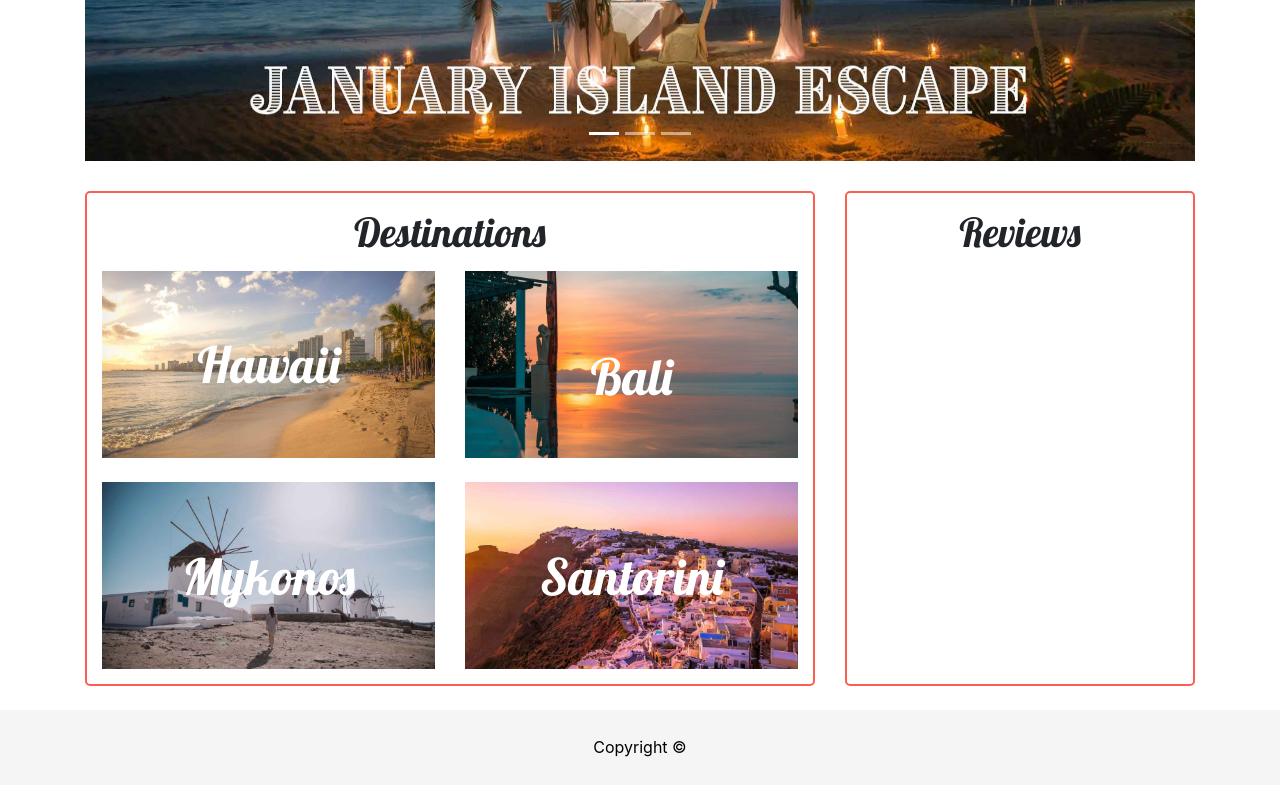
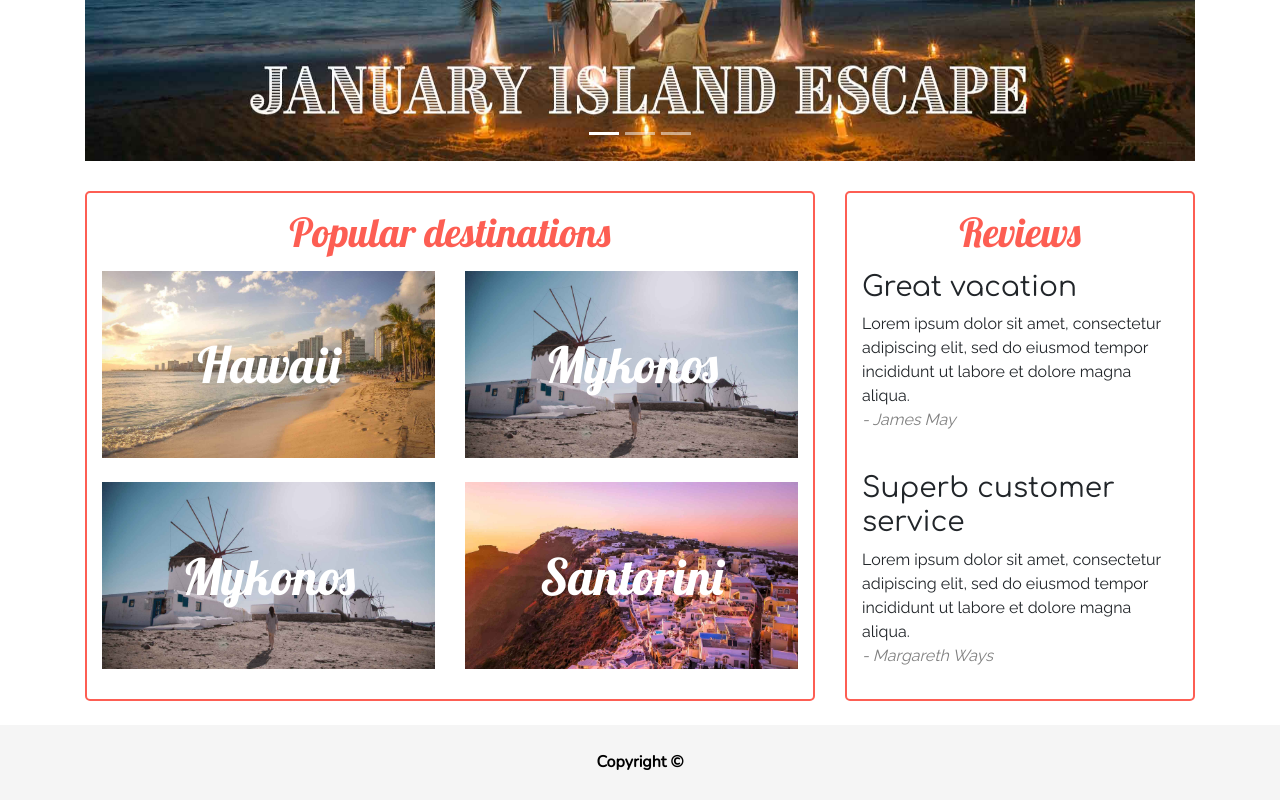
Before and after one commit to gujoey/island-escapes, a React (Create React App) app: page /#/ in a window 1280 px wide. Shown: the part 316-1116 px from the top of the page. Built offline with nearby package versions, Linux system fonts and the light colour scheme.

Commit message:
added styling

```diff
--- a/public/index.html
+++ b/public/index.html
@@ -13,7 +13,7 @@
       user's mobile device or desktop. See https://developers.google.com/web/fundamentals/web-app-manifest/
     -->
 	<link rel="stylesheet" href="https://stackpath.bootstrapcdn.com/bootstrap/4.3.1/css/bootstrap.min.css" integrity="sha384-ggOyR0iXCbMQv3Xipma34MD+dH/1fQ784/j6cY/iJTQUOhcWr7x9JvoRxT2MZw1T" crossorigin="anonymous">
-    <title>React App</title>
+    <title>Januar Island Escape</title>
   </head>
   <body>
     <noscript>You need to enable JavaScript to run this app.</noscript>
--- a/src/components/Homepage/HomepageComponent.jsx
+++ b/src/components/Homepage/HomepageComponent.jsx
@@ -13,33 +13,41 @@ export default class HomepageComponent extends React.Component{
 				<Row className="[ row-eq-height ]">
 					<Col md="8" className="[ d-flex flex-column mb-4 ]">
 						<div className="[ col-home ]">
-							<h1 className="[ col-home__header ]">Destinations</h1>
+							<h1 className="[ col-home__header ]">Popular destinations</h1>
 
-							<Row className="[ row-eq-height ]">
+							<Row className="[ row-eq-height homepageContainer__row ]">
 								<Col md="6" className="[ mb-4 ]">
 									<a href="#/packages">
-										<img className="[ img-fluid ]" src={require("./../../img/photos/destinations/hawaii.jpg")} alt="Hawaii"/>
-										<span className="[ col-home__img-text ]">Hawaii</span>
+										<div className="[ col-home__overlay ]">
+											<img className="[ img-fluid ]" src={require("./../../img/photos/destinations/hawaii.jpg")} 	alt="Hawaii"/>
+											<span className="[ col-home__img-text ]">Hawaii</span>
+										</div>
 									</a>
 								</Col>
-								<Col md="6">
-									<a href="#/packages">
-										<img className="[ img-fluid ]" src={require("./../../img/photos/destinations/bali.jpg")} alt="Bali"/>
-										<span className="[ col-home__img-text ]">Bali</span>
+								<Col md="6" className="[ mb-4 ]">
+									<a href="#/packages" >
+										<div className="[ col-home__overlay ]">
+											<img className="[ img-fluid ]" src={require("./../../img/photos/destinations/mykonos.jpg")} alt="bali"/>
+											<span className="[ col-home__img-text ]">Mykonos</span>
+										</div>
 									</a>
 								</Col>
 
-								<Col md="6">
+								<Col md="6" className="[ mb-4 ]">
 									<a href="#/packages">
-										<img className="[ img-fluid ]" src={require("./../../img/photos/destinations/mykonos.jpg")} alt="Bora Bora"/>
-										<span className="[ col-home__img-text ]">Mykonos</span>
+										<div className="[ col-home__overlay ]">
+											<img className="[ img-fluid ]" src={require("./../../img/photos/destinations/mykonos.jpg")} alt="Mykonos"/>
+											<span className="[ col-home__img-text ]">Mykonos</span>
+										</div>
 									</a>
 								</Col>
 
-								<Col md="6">
+								<Col md="6" className="[ mb-4 ]">
 									<a href="#/packages">
-										<img className="[ img-fluid ]" src={require("./../../img/photos/destinations/santorini.jpg")} alt="Santorini"/>
-										<span className="[ col-home__img-text ]">Santorini</span>
+										<div className="[ col-home__overlay ]">
+											<img className="[ img-fluid ]" src={require("./../../img/photos/destinations/santorini.jpg")} alt="Santorini"/>
+											<span className="[ col-home__img-text ]">Santorini</span>
+										</div>
 									</a>
 								</Col>
 							</Row>
@@ -49,6 +57,21 @@ export default class HomepageComponent extends React.Component{
 					<Col md="4" className="[ d-flex flex-column mb-4 ]">
 						<div className="[ col-home ]">
 							<h1 className="[ col-home__header ]">Reviews</h1>
+							<Row>
+								<Col md="12">
+									<h2 className="[ col-home__header-two ]">Great vacation</h2>
+									<p>
+										Lorem ipsum dolor sit amet, consectetur adipiscing elit, sed do eiusmod tempor incididunt ut labore et dolore magna aliqua. <br/>
+										<span className="[ col-home--grey ]"><i>- James May</i></span>
+									</p><br/>
+								</Col>								<Col md="12">
+									<h2 className="[ col-home__header-two ]">Superb customer service</h2>
+									<p>
+										Lorem ipsum dolor sit amet, consectetur adipiscing elit, sed do eiusmod tempor incididunt ut labore et dolore magna aliqua. <br/>
+										<span className="[ col-home--grey ]"><i>- Margareth Ways</i></span>
+									</p>
+								</Col>
+							</Row>
 						</div>
 					</Col>
 				</Row>
--- a/src/styles/partials/_contact.scss
+++ b/src/styles/partials/_contact.scss
@@ -4,6 +4,7 @@
 	&__header{
 		@include fontsize(50);
 		text-align: center;
+		color: $orange;
 	}
 }
 
--- a/src/styles/partials/_footer.scss
+++ b/src/styles/partials/_footer.scss
@@ -10,6 +10,8 @@
 	width: 100%;
 
 	&__copyright{
+		font-family: $navigation;
+		font-weight: bold;
 		padding-top: 25px;
 		display: block;
 	}
--- a/src/styles/partials/_home.scss
+++ b/src/styles/partials/_home.scss
@@ -1,5 +1,8 @@
 .homepageContainer{
 	margin-top: 30px;
+	&__row{
+		margin-bottom: -15px;
+	}
 }
 
 .col-home{
@@ -8,12 +11,29 @@
 	padding: 15px;
 	height: 100%;
 	margin-top: 30px;
+	font-family: $content;
+
+	&--grey{
+		color: $grey;
+	}
 
 	&__header{
 		font-family: $headers;
+		color: $orange;
 		text-align: center;
 		margin-bottom: 15px;
 		@include fontsize(40);
+	}
+
+	&__header-two{
+		font-family: $headerTwo;
+		@include fontsize(28);
+	}
+
+	&__overlay{
+		&:hover{
+			-webkit-filter: brightness(50%);
+		}
 	}
 
 	&__img-text{
--- a/src/styles/partials/_packages.scss
+++ b/src/styles/partials/_packages.scss
@@ -5,6 +5,8 @@
 		font-family: $headers;
 		font-size: 50px;
 		text-align: center;
+		color: $orange;
+		margin-bottom: 30px;
 	}
 }
 
--- a/src/styles/partials/_variables.scss
+++ b/src/styles/partials/_variables.scss
@@ -21,3 +21,4 @@ $navigation: 'Nunito', sans-serif;
 $headers: 'Lobster', cursive;
 $content: 'Raleway', sans-serif;
 $navbrand: 'Comfortaa', cursive;
+$headerTwo: 'Comfortaa', cursive;
--- a/src/styles/styles.css
+++ b/src/styles/styles.css
@@ -55,6 +55,8 @@ body::after {
   bottom: 0;
   width: 100%; }
   .panel-footer__copyright {
+    font-family: "Nunito", sans-serif;
+    font-weight: bold;
     padding-top: 25px;
     display: block; }
 
@@ -63,7 +65,9 @@ body::after {
   .packages-container__header {
     font-family: "Lobster", cursive;
     font-size: 50px;
-    text-align: center; }
+    text-align: center;
+    color: #fd5e53;
+    margin-bottom: 30px; }
 
 .packages-column {
   border: 2px solid #fd5e53;
@@ -90,18 +94,29 @@ body::after {
 
 .homepageContainer {
   margin-top: 30px; }
+  .homepageContainer__row {
+    margin-bottom: -15px; }
 
 .col-home {
   border: 2px solid #fd5e53;
   border-radius: 5px;
   padding: 15px;
   height: 100%;
-  margin-top: 30px; }
+  margin-top: 30px;
+  font-family: "Raleway", sans-serif; }
+  .col-home--grey {
+    color: grey; }
   .col-home__header {
     font-family: "Lobster", cursive;
+    color: #fd5e53;
     text-align: center;
     margin-bottom: 15px;
     font-size: 2.5rem; }
+  .col-home__header-two {
+    font-family: "Comfortaa", cursive;
+    font-size: 1.75rem; }
+  .col-home__overlay:hover {
+    -webkit-filter: brightness(50%); }
   .col-home__img-text {
     position: absolute;
     top: 50%;
@@ -115,7 +130,8 @@ body::after {
   margin-top: 30px; }
   .contact-container__header {
     font-size: 3.125rem;
-    text-align: center; }
+    text-align: center;
+    color: #fd5e53; }
 
 .contact-form {
   padding: 30px;
```
